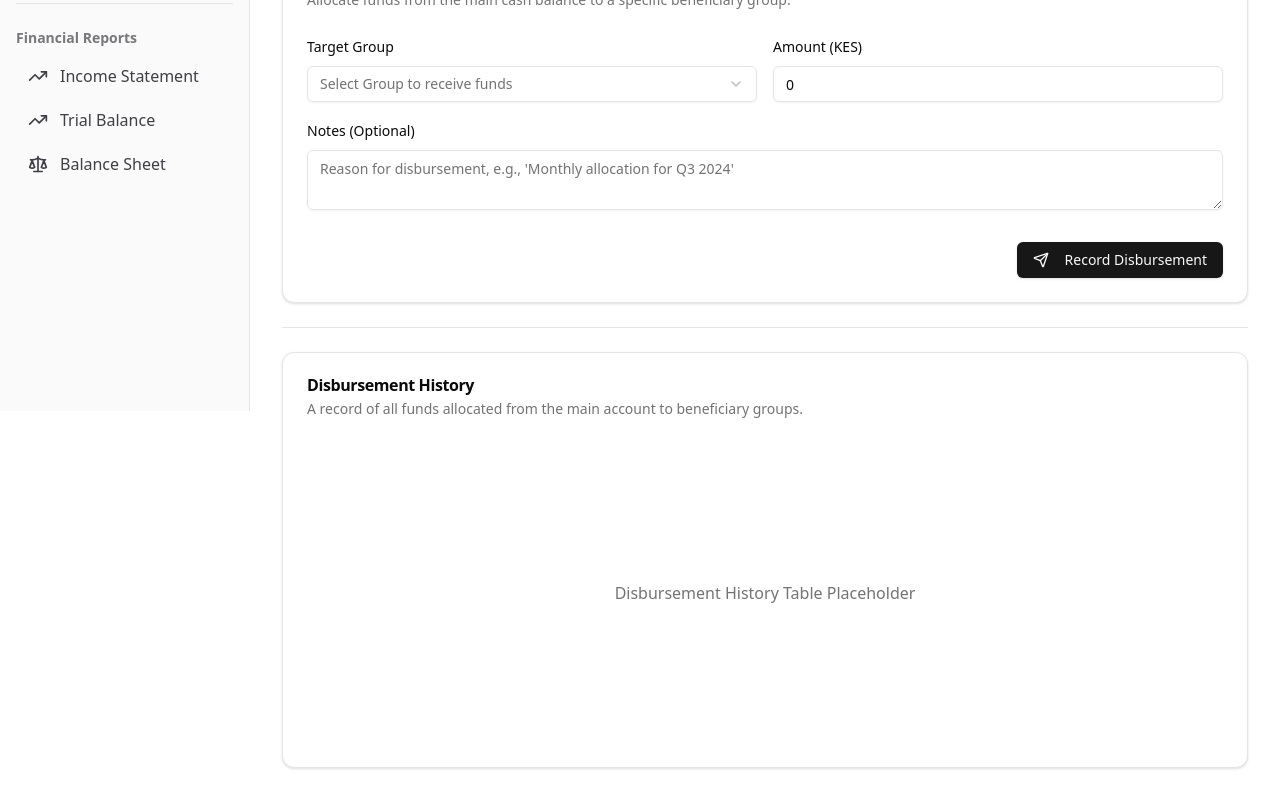
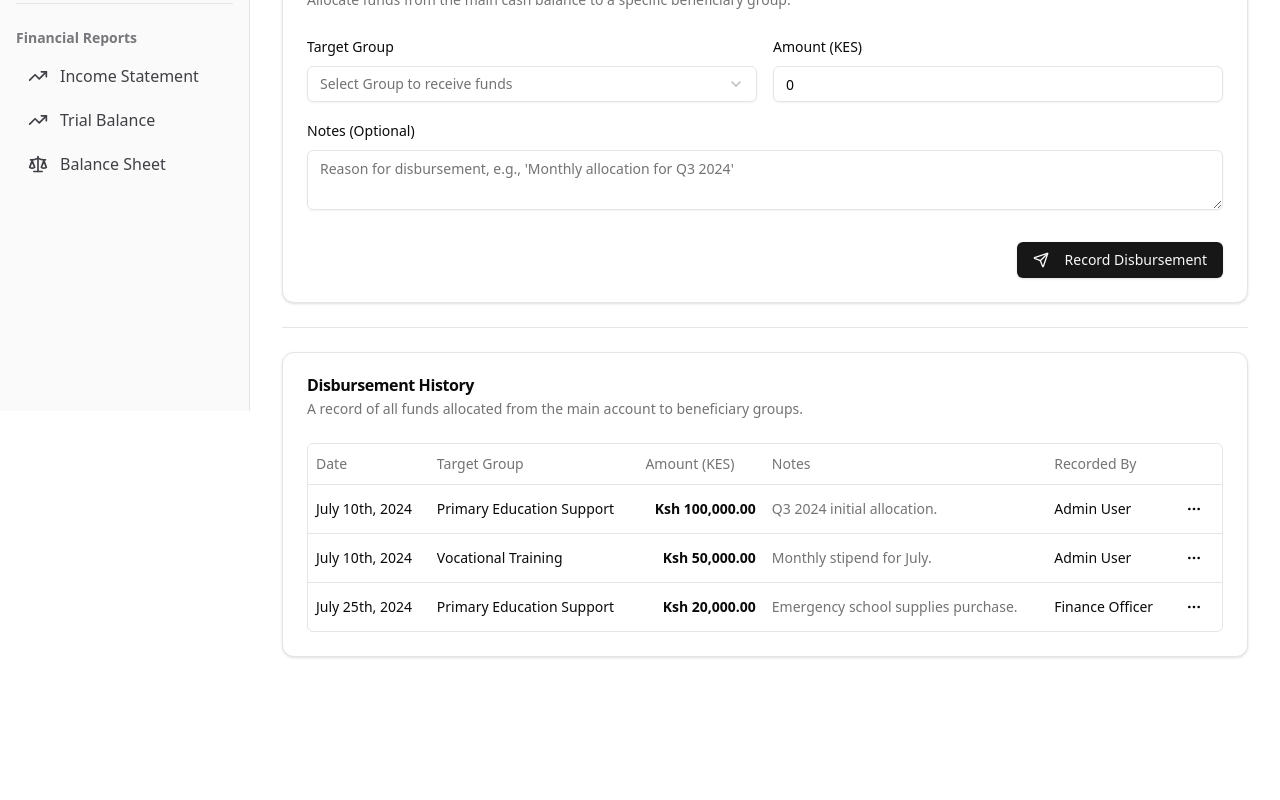
Before and after one commit to DevSpenz/Maranatha, a Next.js app: page /disbursement in a window 1280 px wide. Shown: the part 389-1189 px from the top of the page. After the commit the page ends 1078 px from the top, so only its background shows below. Built offline with nearby package versions, Linux system fonts and the light colour scheme.

Commit message:
[dyad] Implementing the Disbursement History data table. - wrote 3 file(s)

```diff
--- /dev/null
+++ b/src/app/disbursement/columns.tsx
@@ -0,0 +1,86 @@
+"use client";
+
+import { ColumnDef } from "@tanstack/react-table";
+import { Disbursement } from "@/types";
+import { format } from "date-fns";
+import { Button } from "@/components/ui/button";
+import { MoreHorizontal } from "lucide-react";
+import {
+  DropdownMenu,
+  DropdownMenuContent,
+  DropdownMenuItem,
+  DropdownMenuLabel,
+  DropdownMenuSeparator,
+  DropdownMenuTrigger,
+} from "@/components/ui/dropdown-menu";
+
+const formatCurrency = (amount: number) => {
+  return new Intl.NumberFormat("en-KE", {
+    style: "currency",
+    currency: "KES",
+  }).format(amount);
+};
+
+export const columns: ColumnDef<Disbursement>[] = [
+  {
+    accessorKey: "dateDisbursed",
+    header: "Date",
+    cell: ({ row }) => {
+      const date = row.getValue("dateDisbursed") as Date;
+      return <div>{format(date, "PPP")}</div>;
+    },
+  },
+  {
+    accessorKey: "groupName",
+    header: "Target Group",
+    cell: ({ row }) => <div className="font-medium">{row.getValue("groupName")}</div>,
+  },
+  {
+    accessorKey: "amountKes",
+    header: "Amount (KES)",
+    cell: ({ row }) => {
+      const amount = parseFloat(row.getValue("amountKes"));
+      return <div className="font-semibold text-right">{formatCurrency(amount)}</div>;
+    },
+  },
+  {
+    accessorKey: "notes",
+    header: "Notes",
+    cell: ({ row }) => (
+      <div className="text-sm text-muted-foreground max-w-xs truncate">
+        {row.getValue("notes") || "N/A"}
+      </div>
+    ),
+  },
+  {
+    accessorKey: "recordedBy",
+    header: "Recorded By",
+    cell: ({ row }) => <div className="text-sm">{row.getValue("recordedBy")}</div>,
+  },
+  {
+    id: "actions",
+    enableHiding: false,
+    cell: ({ row }) => {
+      const disbursement = row.original;
+
+      return (
+        <DropdownMenu>
+          <DropdownMenuTrigger asChild>
+            <Button variant="ghost" className="h-8 w-8 p-0">
+              <span className="sr-only">Open menu</span>
+              <MoreHorizontal className="h-4 w-4" />
+            </Button>
+          </DropdownMenuTrigger>
+          <DropdownMenuContent align="end">
+            <DropdownMenuLabel>Actions</DropdownMenuLabel>
+            <DropdownMenuItem onClick={() => navigator.clipboard.writeText(disbursement.id)}>
+              Copy Transaction ID
+            </DropdownMenuItem>
+            <DropdownMenuSeparator />
+            <DropdownMenuItem>View Details</DropdownMenuItem>
+          </DropdownMenuContent>
+        </DropdownMenu>
+      );
+    },
+  },
+];
--- a/src/app/disbursement/page.tsx
+++ b/src/app/disbursement/page.tsx
@@ -4,12 +4,46 @@ import { Separator } from "@/components/ui/separator";
 import { DisbursementForm } from "@/components/forms/DisbursementForm";
 import { DollarSign, TrendingDown, Users } from "lucide-react";
 import { MetricCard } from "@/components/dashboard/MetricCard";
+import { DataTable } from "@/components/data-table/DataTable";
+import { columns } from "./columns";
+import { Disbursement } from "@/types";
 
 // Mock Disbursement Summary Data
 const mockDisbursementSummary = [
   { title: "Main Cash Balance (KES)", value: "KSh 20,000", Icon: DollarSign, description: "Available for allocation" },
   { title: "Total Disbursed YTD", value: "KSh 950,000", Icon: TrendingDown, description: "Funds moved to groups" },
   { title: "Groups with Zero Balance", value: "2", Icon: Users, description: "Requires immediate allocation" },
+];
+
+// Mock Disbursement History Data
+const mockDisbursements: Disbursement[] = [
+    {
+        id: "disp1",
+        groupId: "g1",
+        groupName: "Primary Education Support",
+        amountKes: 100000,
+        notes: "Q3 2024 initial allocation.",
+        dateDisbursed: new Date(2024, 6, 10),
+        recordedBy: "Admin User",
+    },
+    {
+        id: "disp2",
+        groupId: "g2",
+        groupName: "Vocational Training",
+        amountKes: 50000,
+        notes: "Monthly stipend for July.",
+        dateDisbursed: new Date(2024, 6, 10),
+        recordedBy: "Admin User",
+    },
+    {
+        id: "disp3",
+        groupId: "g1",
+        groupName: "Primary Education Support",
+        amountKes: 20000,
+        notes: "Emergency school supplies purchase.",
+        dateDisbursed: new Date(2024, 6, 25),
+        recordedBy: "Finance Officer",
+    },
 ];
 
 
@@ -39,7 +73,7 @@ export default function DisbursementPage() {
 
         <Separator />
 
-        {/* Disbursement History Table Placeholder */}
+        {/* Disbursement History Table */}
         <Card>
           <CardHeader>
             <CardTitle>Disbursement History</CardTitle>
@@ -48,9 +82,7 @@ export default function DisbursementPage() {
             </CardDescription>
           </CardHeader>
           <CardContent>
-            <div className="h-[300px] flex items-center justify-center text-muted-foreground">
-              Disbursement History Table Placeholder
-            </div>
+            <DataTable columns={columns} data={mockDisbursements} />
           </CardContent>
         </Card>
       </div>
```
Also changed, not shown: src/types/index.ts (+10 -0 lines).
